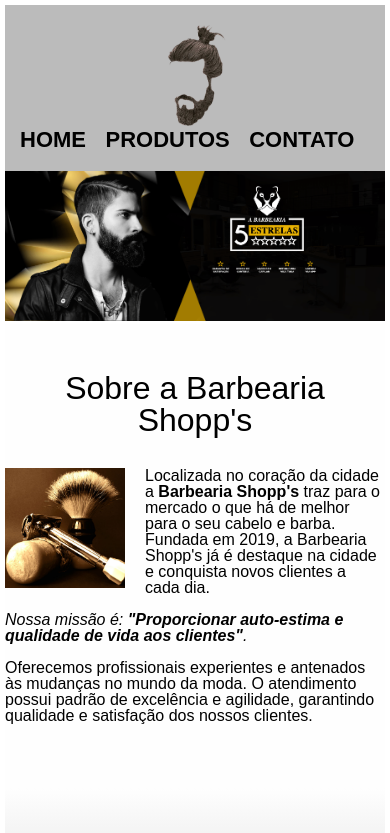
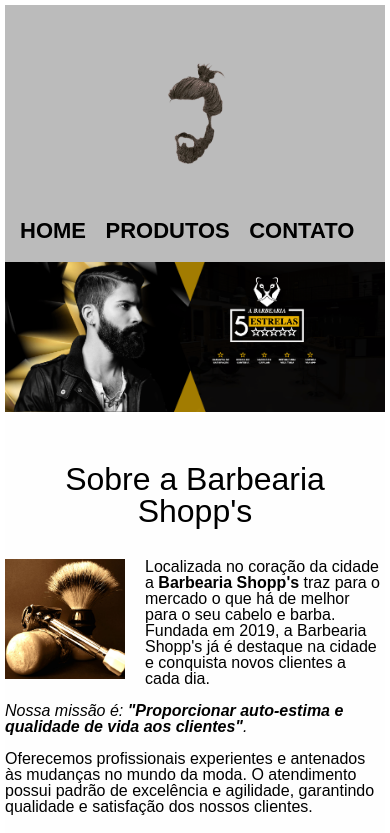
Before and after one commit to fanig01/fanig01.github.io, a plain HTML site: page index.html in a window 390 px wide. Shown: the top 833 px of the page. Drawn offline with Linux system fonts and the light colour scheme.

Commit message:
modified style logo

```diff
--- a/style.css
+++ b/style.css
@@ -18,6 +18,7 @@
 .logo {
   width: 20%;
   object-fit: contain;
+  margin: 0 0 4% 0;
 }
 
 nav {
@@ -296,6 +297,10 @@
     width: 90%;
   }
 
+  .logo {
+    padding: 10%;
+  }
+
   .logo-footer {
     width: 20%;
     object-fit: contain;
```
